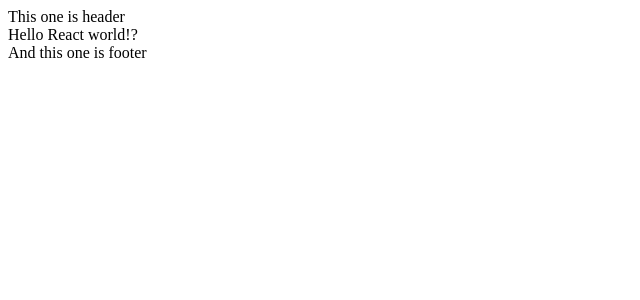
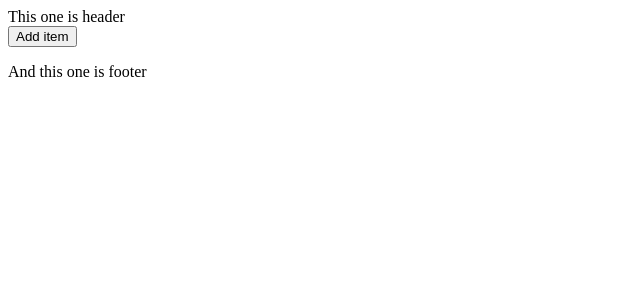
Before and after one commit to Pasadena/groceries, a React app: page / in a window 1280 px wide. Shown: the top 300 px of the page, without its empty margins (0-640 px from the left). Built offline with nearby package versions, Linux system fonts and the light colour scheme.

Commit message:
Created list component and list item component and modified webpack configurations

```diff
--- /dev/null
+++ b/index.js
@@ -0,0 +1,6 @@
+import React from 'react';
+import ReactDOM from 'react-dom';
+
+import App from './src/app';
+
+ReactDOM.render(<App />, document.getElementById('app'));
--- a/package.json
+++ b/package.json
@@ -5,7 +5,7 @@
   "main": "index.js",
   "scripts": {
     "test": "echo \"Error: no test specified\" && exit 1",
-    "build": "webpack",
+    "build": "webpack --display-error-details",
     "start": "webpack --watch & node server.js"
   },
   "author": "Simo-Pekka Koskinen",
--- /dev/null
+++ b/src/GroceryList.jsx
@@ -0,0 +1,35 @@
+import React from "react";
+
+export default class GroceryList extends React.Component {
+  constructor() {
+    super();
+    this.state = {items: []};
+    this.onItemAdd = this.onItemAdd.bind(this);
+  }
+
+  onItemAdd(event) {
+    event.preventDefault();
+    this.setState({items: [...this.state.items, {name: "", amount: 0}] });
+  }
+
+  render() {
+    return (
+      <form>
+        { this.state.items.map((item, index) => <GrceryListItem  key={index} item={item} />) }
+        <button onClick={this.onItemAdd}>Add item</button>
+      </form>
+    );
+  }
+}
+
+class GrceryListItem extends React.Component {
+  render() {
+    return (
+      <div>
+        <input type="text" placeholder="Enter grocery"></input>
+        <input type="text"></input>
+        <input type="checkbox"/>
+      </div>
+    );
+  }
+}
--- a/src/app.jsx
+++ b/src/app.jsx
@@ -1,7 +1,8 @@
 import React from "react";
-import {render} from "react-dom"
+import {render} from "react-dom";
+import GroceryList from "groceries";
 
-class App extends React.Component  {
+export default class App extends React.Component  {
   render() {
     return (
       <div>
@@ -20,7 +21,7 @@
 
 class Content extends React.Component {
   render() {
-    return <div className="container">Hello React world!?</div>;
+    return <div className="container"><GroceryList /></div>;
   }
 }
 
@@ -29,5 +30,3 @@
     return <div className="footer">And this one is footer</div>;
   }
 }
-
-render(<App />, document.getElementById('app'));
--- a/webpack.config.js
+++ b/webpack.config.js
@@ -1,16 +1,24 @@
 var path = require("path");
 
 module.exports = {
-    entry:  __dirname + "/src/app.jsx",
+    //entry:  __dirname + "/src/app.jsx",
+    entry: "index.js",
     output: {
       path: path.resolve(__dirname, "public"),
       publicPath: "assets",
       filename: 'bundle.js'
     },
+    resolve: {
+      root: path.resolve(__dirname),
+      extensions: ['', '.js', '.jsx'],
+      alias: {
+        groceries: "src/GroceryList",
+      }
+    },
     module: {
       loaders: [
         {
-          test: /\.jsx$/,
+          test: /\.jsx?$/,
           loader: "babel-loader"
         }
       ]
```
